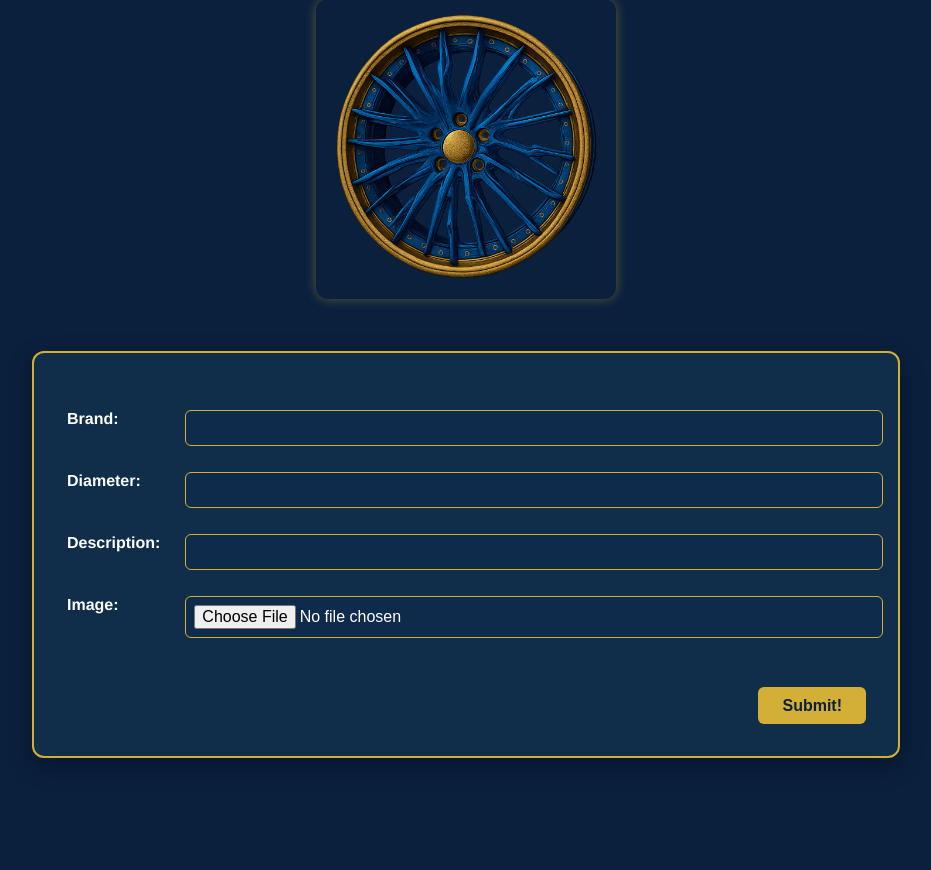
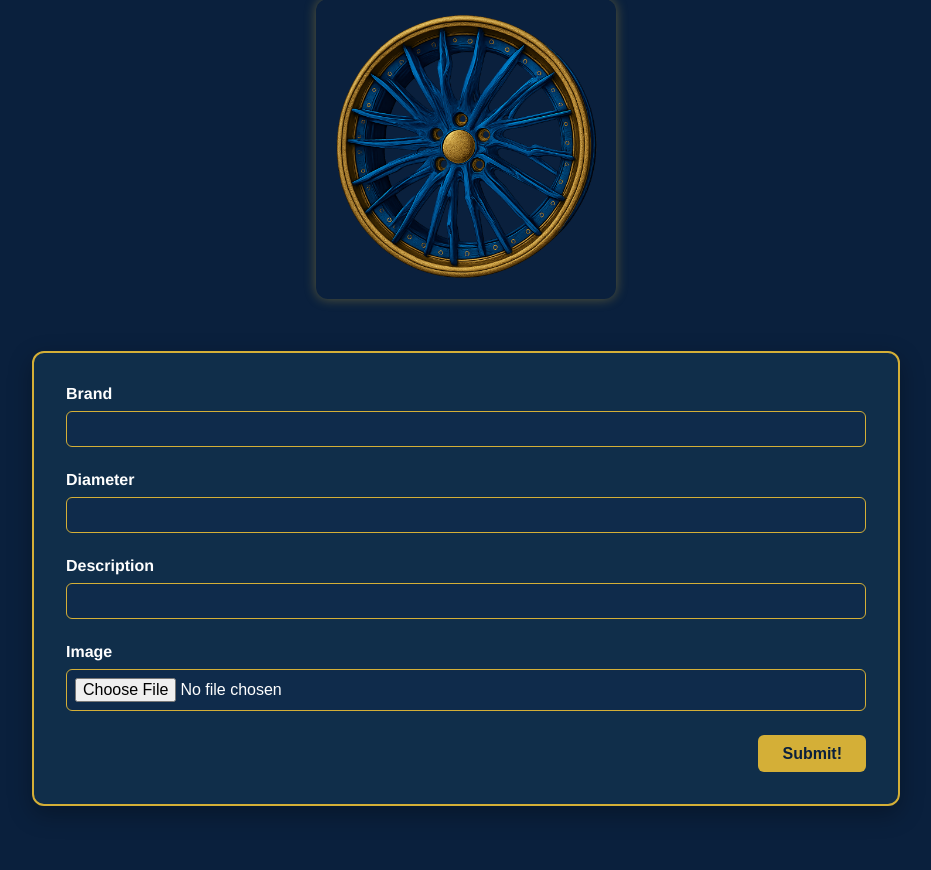
Before and after one commit to Edward071095/MyFleetDotBuild-Django-Project, a Django app: page /rims/create in a window 1280 px wide. Shown: the part 317-1187 px from the top of the page, without its empty margins (174-1105 px from the left). Before the commit the page ends 1078 px from the top, so only its background shows below. Run offline with Django 5.2, Linux system fonts and the light colour scheme; the visitor is signed in with stand-in values (Sample User, id 1).

Commit message:
updated css

```diff
--- a/main_app/static/css/form.css
+++ b/main_app/static/css/form.css
@@ -162,3 +162,40 @@ td > textarea {
 .dlt:hover {
   background-color: #254b76;
 }
+
+.form-fields {
+  display: flex;
+  flex-direction: column;
+  gap: 1.5rem;
+}
+
+.form-row {
+  display: flex;
+  flex-direction: column;
+}
+
+.form-row label {
+  margin-bottom: 0.5rem;
+  font-weight: 600;
+  color: #fefefe;
+  font-size: 1rem;
+}
+
+.form-row input,
+.form-row select,
+.form-row textarea {
+  width: 100%;
+  padding: 0.5rem;
+  font-size: 1rem;
+  border: 1px solid #d4af37;
+  border-radius: 6px;
+  background-color: #0f2b4b;
+  color: #fefefe;
+  box-sizing: border-box;
+}
+
+.error {
+  margin-top: 0.25rem;
+  color: #ff6b6b;
+  font-size: 0.9rem;
+}
--- a/main_app/templates/main_app/rim_form.html
+++ b/main_app/templates/main_app/rim_form.html
@@ -14,9 +14,17 @@
   </div>
   <form action="" method="post" enctype="multipart/form-data" class="form-container" autocomplete="off">
     {% csrf_token %}
-    <table>
-      {{ form.as_table }}
-    </table>
+    <div class="form-fields">
+      {% for field in form %}
+        <div class="form-row">
+          <label for="{{ field.id_for_label }}">{{ field.label }}</label>
+          {{ field }}
+          {% if field.errors %}
+            <div class="error">{{ field.errors }}</div>
+          {% endif %}
+        </div>
+      {% endfor %}
+    </div>
     <button type="submit" class="btn submit">Submit!</button>
   </form>
 
```
Also changed, not shown: main_app/templates/main_app/car_form.html (+11 -3 lines).
